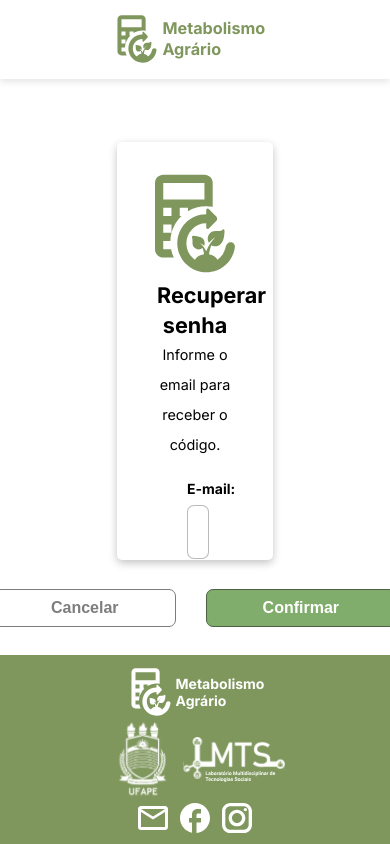
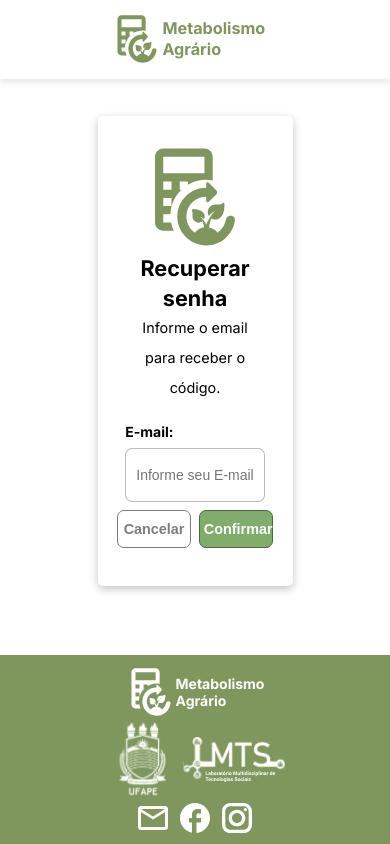
Before and after one commit to rapael-augusto/metabolismoagrario_frontweb, a Next.js app: page /forgotPassword in a window 390 px wide. Built offline with nearby package versions, Linux system fonts and the light colour scheme; no server answers.

Commit message:
style: (recuperar senha) arrumada a responsividade das páginas de recuperar senha

```diff
--- a/src/styles/forgotPassword/forgotPassword.module.css
+++ b/src/styles/forgotPassword/forgotPassword.module.css
@@ -3,14 +3,14 @@
   padding: 20px;
   border-radius: 5px;
   box-shadow: rgba(0, 0, 0, 0.24) 0px 3px 8px;
-  height: 29rem;
+  height: 40%;
   width: 100%;
-  max-width: 40vw;
+  max-width: 50vw;
 }
 
 .containerForgot.sentScreen {
   padding: 44px;
-  height: 290px;
+  height: 40%;
 }
 
 .containerForgot.sentScreen .icon {
@@ -37,20 +37,21 @@
   flex-direction: column;
   margin-top: 20px;
   margin-bottom: 1.25rem;
-  margin-left: 50px;
 }
 
 .inputDefaultLabel {
   margin-bottom: 8px;
   font-size: 14px;
   font-weight: bold;
+  margin-left: 5%;
 }
 
 .inputDefaultInput {
   display: flex;
   justify-content: center;
   height: 54px;
-  margin-right: 50px;
+  width: 90%;
+  margin: 0 auto;
   border: 1px solid rgba(0, 0, 0, 0.267);
   padding: 8px 10px;
   border-radius: 7px;
@@ -61,14 +62,16 @@
 .contButtons {
   display: flex;
   justify-content: center;
-  padding: 30px 50px 0 0;
-  gap: 30px;
+  padding-top: 5%;
+  margin: auto 0;
+  gap: 5%;
 }
 
 .forgButton {
-  font-size: 16px;
+  font-size: 100%;
   height: 38px;
-  padding: 0 56px 0 56px;
+  padding: 0 1vw 0 1vw;
+  width: 19vw;
   border: 1px solid transparent;
   border-radius: 7px;
   background-color: transparent;
@@ -86,9 +89,10 @@
 }
 
 .cancelButton {
-  font-size: 16px;
+  font-size: 100%;
   height: 38px;
-  padding: 0 56px 0 56px;
+  padding: 0 1vw 0 1vw;
+  width: 19vw;
   border: 1px solid transparent;
   border-radius: 7px;
   background-color: transparent;
@@ -140,8 +144,8 @@
 .backButton {
   font-size: 16px;
   height: 38px;
-  padding: 0 76px 0 76px;
-  margin-top: 5px;
+  padding: 0 5vw 0 5vw;
+  margin-top: 0.9vw;
   border: 1px solid transparent;
   border-radius: 7px;
   background-color: transparent;
```
